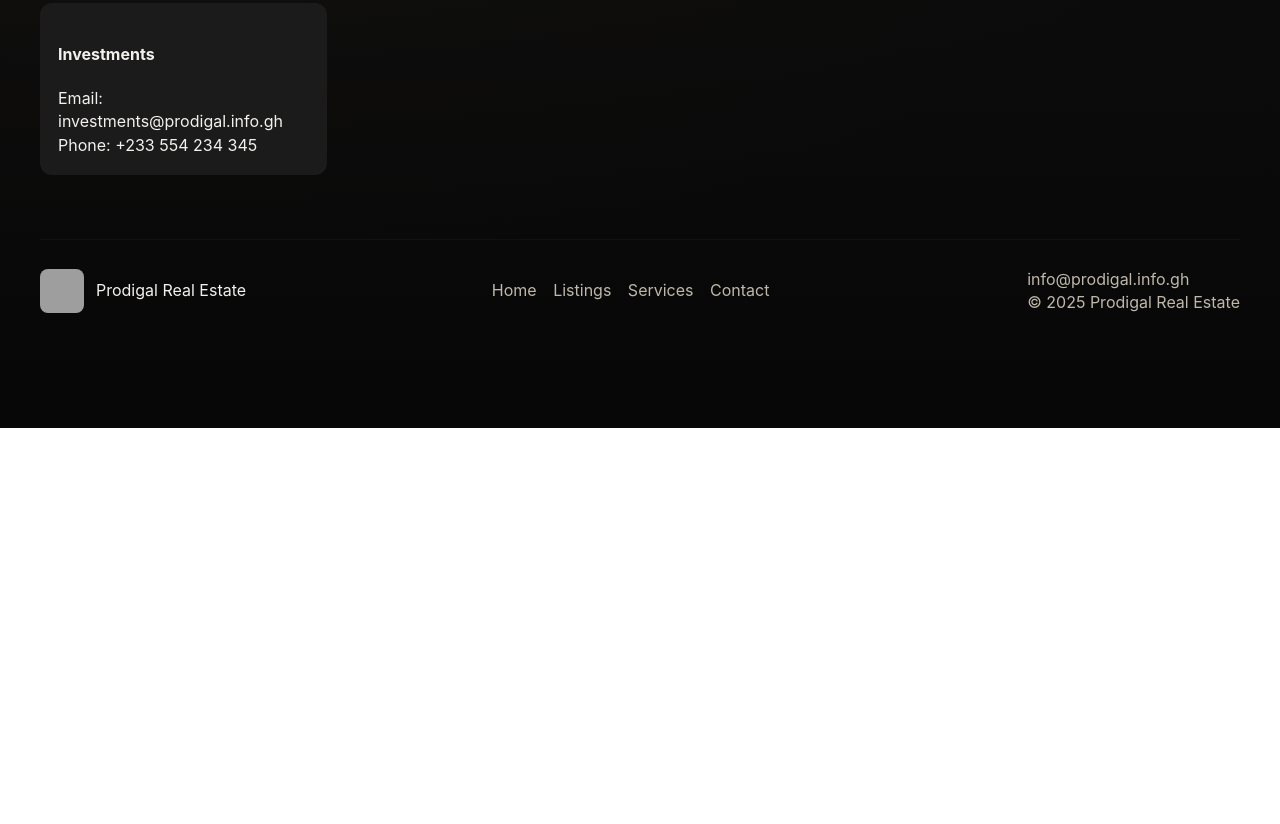
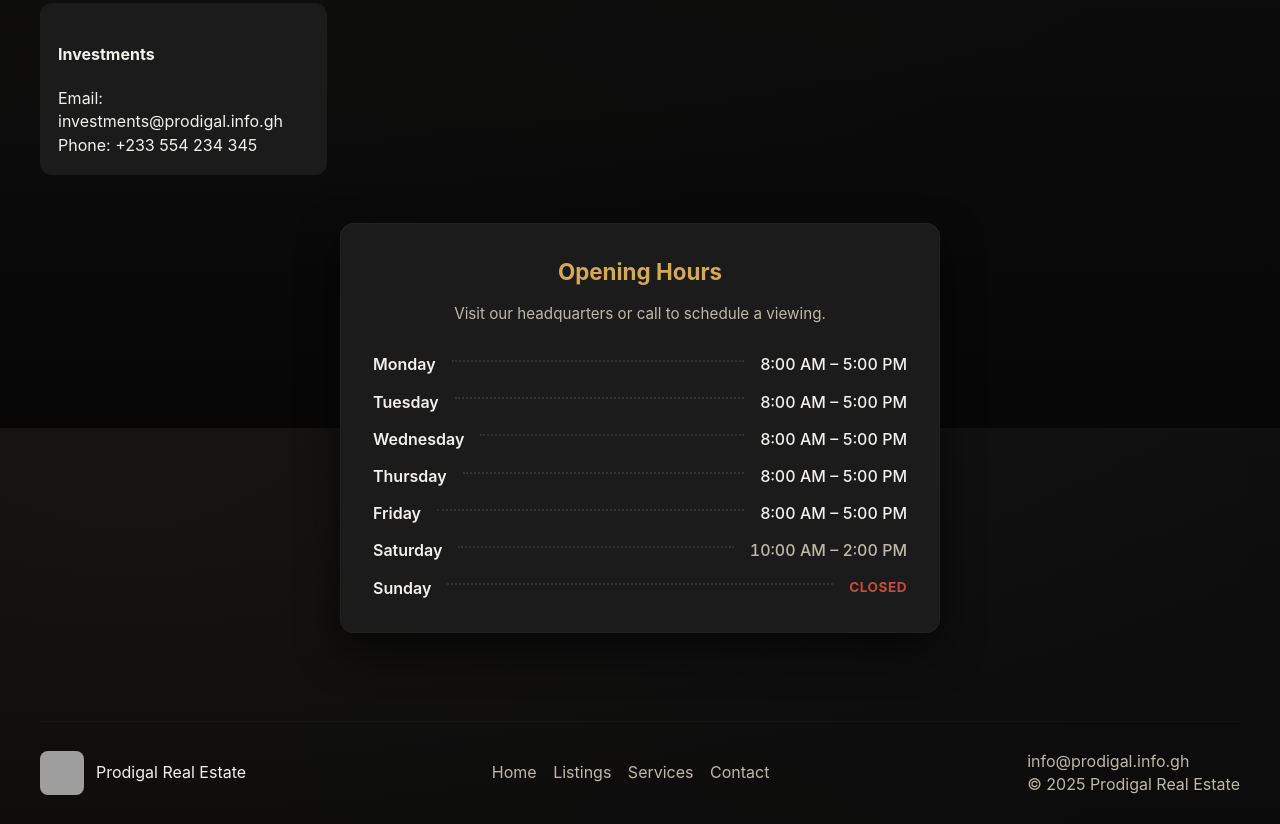
Before and after one commit to kinglukainzy-ai/real-esaste-, a plain HTML site: page ESTATE/contact.html in a window 1280 px wide. Shown: the part 372-1196 px from the top of the page. Before the commit the page ends 800 px from the top, so only its background shows below. Drawn offline with Linux system fonts and the light colour scheme; grey boxes are pictures that could not be loaded.

Commit message:
Update contact.html

```diff
--- a/ESTATE/contact.html
+++ b/ESTATE/contact.html
@@ -5,6 +5,74 @@
   <meta name="viewport" content="width=device-width,initial-scale=1" />
   <title>Prodigal Real Estate — Contact</title>
   <link rel="stylesheet" href="styles.css">
+
+  <style>
+    .hours-section-wrapper {
+      margin-top: 48px;
+      margin-bottom: 24px;
+      display: flex;
+      justify-content: center;
+    }
+    .hours-card {
+      background: var(--muted-surface);
+      border-radius: var(--radius);
+      padding: 32px;
+      width: 100%;
+      max-width: 600px;
+      border: 1px solid rgba(255,255,255,0.03);
+      box-shadow: var(--card-shadow);
+    }
+    .hours-title {
+      margin: 0 0 8px;
+      font-size: 1.4rem;
+      color: var(--accent);
+      text-align: center;
+      font-weight: 700;
+    }
+    .hours-sub {
+      color: var(--muted-text);
+      text-align: center;
+      margin-bottom: 28px;
+      font-size: 0.95rem;
+    }
+    .hours-list {
+      display: flex;
+      flex-direction: column;
+      gap: 14px;
+    }
+    .hour-row {
+      display: flex;
+      align-items: center;
+      justify-content: space-between;
+      font-size: 1rem;
+    }
+    .separator {
+      flex-grow: 1;
+      border-bottom: 2px dotted rgba(255, 255, 255, 0.1);
+      margin: 0 16px;
+      position: relative;
+      top: -4px;
+    }
+    .day {
+      font-weight: 600;
+      color: var(--text);
+    }
+    .time {
+      font-weight: 500;
+      color: var(--text);
+      font-variant-numeric: tabular-nums; /* Keeps numbers aligned vertically */
+    }
+    .hour-row.weekend .time {
+      color: var(--muted-text);
+    }
+    .hour-row.closed .time {
+      color: var(--danger);
+      font-size: 0.85rem;
+      text-transform: uppercase;
+      font-weight: 700;
+      letter-spacing: 0.5px;
+    }
+  </style>
 </head>
 <body>
   <div class="site">
@@ -63,7 +131,58 @@
           </div>
 
         </div>
-      </section>
+
+        <div class="hours-section-wrapper">
+          <div class="hours-card">
+            <h3 class="hours-title">Opening Hours</h3>
+            <p class="hours-sub">Visit our headquarters or call to schedule a viewing.</p>
+
+            <div class="hours-list">
+              <div class="hour-row">
+                <span class="day">Monday</span>
+                <span class="separator"></span>
+                <span class="time">8:00 AM – 5:00 PM</span>
+              </div>
+
+              <div class="hour-row">
+                <span class="day">Tuesday</span>
+                <span class="separator"></span>
+                <span class="time">8:00 AM – 5:00 PM</span>
+              </div>
+
+              <div class="hour-row">
+                <span class="day">Wednesday</span>
+                <span class="separator"></span>
+                <span class="time">8:00 AM – 5:00 PM</span>
+              </div>
+
+              <div class="hour-row">
+                <span class="day">Thursday</span>
+                <span class="separator"></span>
+                <span class="time">8:00 AM – 5:00 PM</span>
+              </div>
+
+              <div class="hour-row">
+                <span class="day">Friday</span>
+                <span class="separator"></span>
+                <span class="time">8:00 AM – 5:00 PM</span>
+              </div>
+
+              <div class="hour-row weekend">
+                <span class="day">Saturday</span>
+                <span class="separator"></span>
+                <span class="time">10:00 AM – 2:00 PM</span>
+              </div>
+
+              <div class="hour-row closed">
+                <span class="day">Sunday</span>
+                <span class="separator"></span>
+                <span class="time">Closed</span>
+              </div>
+            </div>
+          </div>
+        </div>
+        </section>
     </main>
 
     <footer class="container footer">
```
